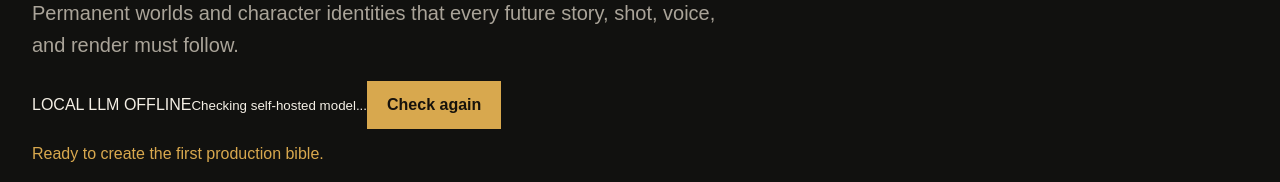
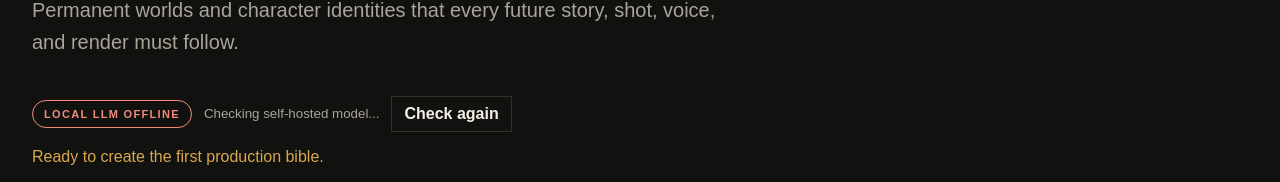
Before and after one commit to yousef-812/ai-cartoon-studio, a Next.js app in the folder apps/web/: page / in a window 1280 px wide. Shown: the part 305-487 px from the top of the page. Built offline with nearby package versions, Linux system fonts and the light colour scheme; no server answers.

Commit message:
Style local LLM and story job states

```diff
--- a/apps/web/app/globals.css
+++ b/apps/web/app/globals.css
@@ -6,6 +6,8 @@
   --muted: #aaa499;
   --accent: #d8a84e;
   --line: #343129;
+  --success: #77c58b;
+  --danger: #f08c7c;
 }
 
 * { box-sizing: border-box; }
@@ -18,6 +20,8 @@ h2 { margin: 10px 0 18px; font-size: 38px; letter-spacing: -.04em; }
 .lede { max-width: 720px; color: var(--muted); font-size: 20px; line-height: 1.6; }
 .eyebrow { color: var(--accent); font-size: 12px; font-weight: 800; letter-spacing: .18em; }
 .message { color: var(--accent); }
+.muted, .warning { color: var(--muted); line-height: 1.5; }
+.warning { border-left: 3px solid var(--accent); padding-left: 12px; }
 .workspace { display: grid; grid-template-columns: 1.2fr .8fr; border-top: 1px solid var(--line); padding: 56px 0; gap: 1px; background: var(--line); }
 form, aside { display: flex; flex-direction: column; gap: 14px; padding: 30px; background: var(--panel); }
 fieldset { display: flex; flex-direction: column; gap: 14px; padding: 0; border: 0; }
@@ -27,13 +31,30 @@ input:focus, textarea:focus, select:focus { outline: 1px solid var(--accent); }
 .row { display: grid; grid-template-columns: 1fr 1fr; gap: 14px; }
 button { border: 0; background: var(--accent); color: #16120c; padding: 15px 20px; font-weight: 800; cursor: pointer; }
 button:disabled { opacity: .45; cursor: not-allowed; }
+button.secondary { background: transparent; color: var(--text); border: 1px solid var(--line); }
+button.compact { padding: 8px 12px; width: max-content; }
 .card { display: grid; gap: 10px; text-align: left; background: #201e19; color: var(--text); border: 1px solid var(--line); }
 .card.active { border-color: var(--accent); box-shadow: inset 3px 0 var(--accent); }
-.card span, .character p { color: var(--muted); line-height: 1.5; }
+.card span, .character p, .job > p, .story-result p { color: var(--muted); line-height: 1.5; }
 .card small, .character small { color: var(--accent); text-transform: uppercase; }
-.character { padding: 20px; border: 1px solid var(--line); background: #201e19; }
-.character h3 { margin: 10px 0; font-size: 24px; }
+.character, .job { padding: 20px; border: 1px solid var(--line); background: #201e19; }
+.character h3, .story-result h3 { margin: 10px 0; font-size: 24px; }
 .character p { margin: 0; }
+.health-row { display: flex; align-items: center; gap: 12px; flex-wrap: wrap; margin-top: 18px; }
+.health { border: 1px solid currentColor; border-radius: 999px; padding: 7px 11px; font-size: 11px; font-weight: 900; letter-spacing: .12em; }
+.health.online { color: var(--success); }
+.health.offline { color: var(--danger); }
+.health-row small { color: var(--muted); }
+.job { display: grid; gap: 12px; }
+.job.running { border-color: var(--accent); }
+.job.succeeded { border-color: var(--success); }
+.job.failed { border-color: var(--danger); }
+.job-head { display: flex; justify-content: space-between; align-items: center; }
+.status { text-transform: uppercase; font-size: 11px; font-weight: 900; letter-spacing: .12em; }
+.error { color: var(--danger) !important; }
+.story-result { border-top: 1px solid var(--line); padding-top: 14px; }
+.story-result strong { display: block; line-height: 1.5; }
+.story-result small { color: var(--accent); }
 
 @media (max-width: 800px) {
   main { padding: 48px 20px; }
```
